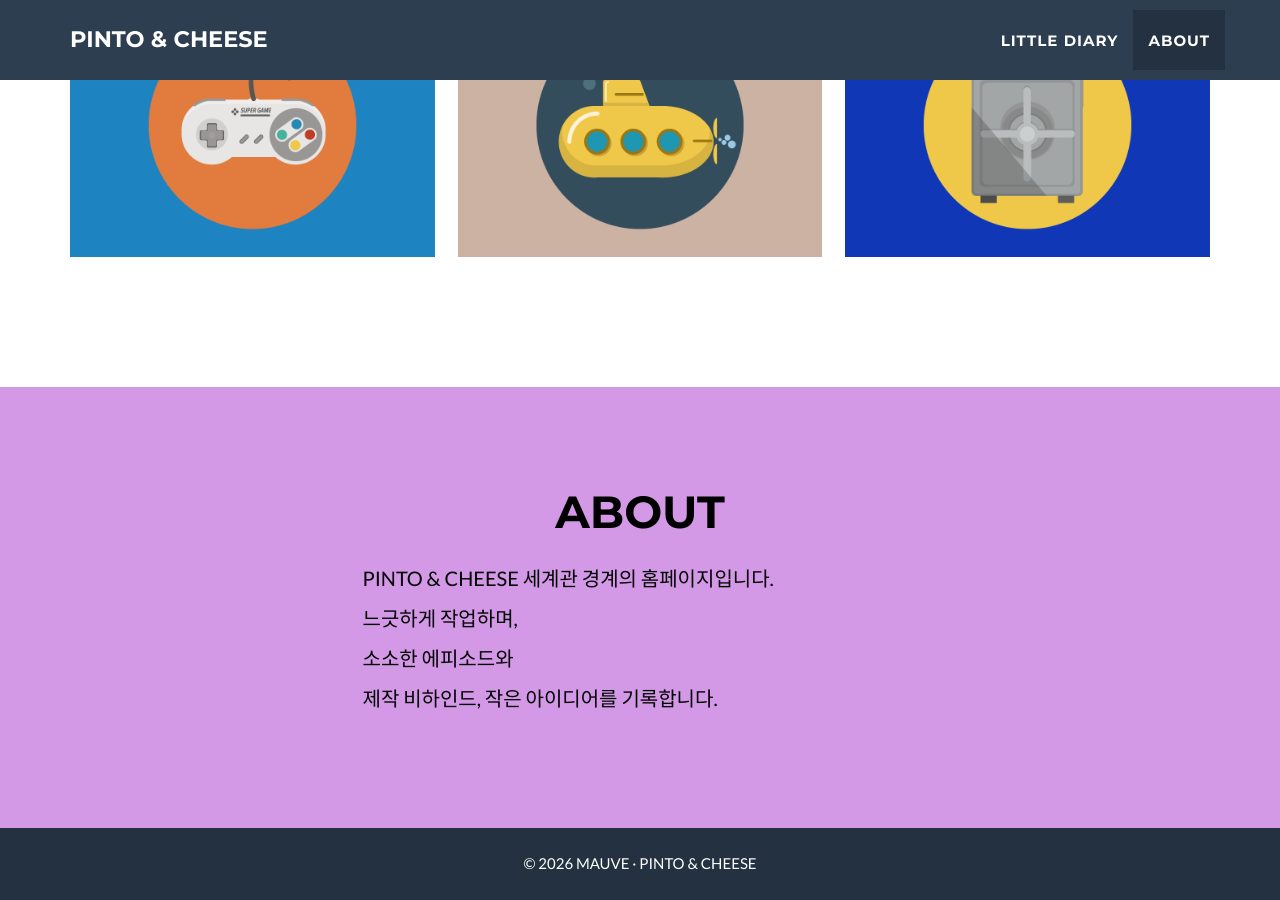
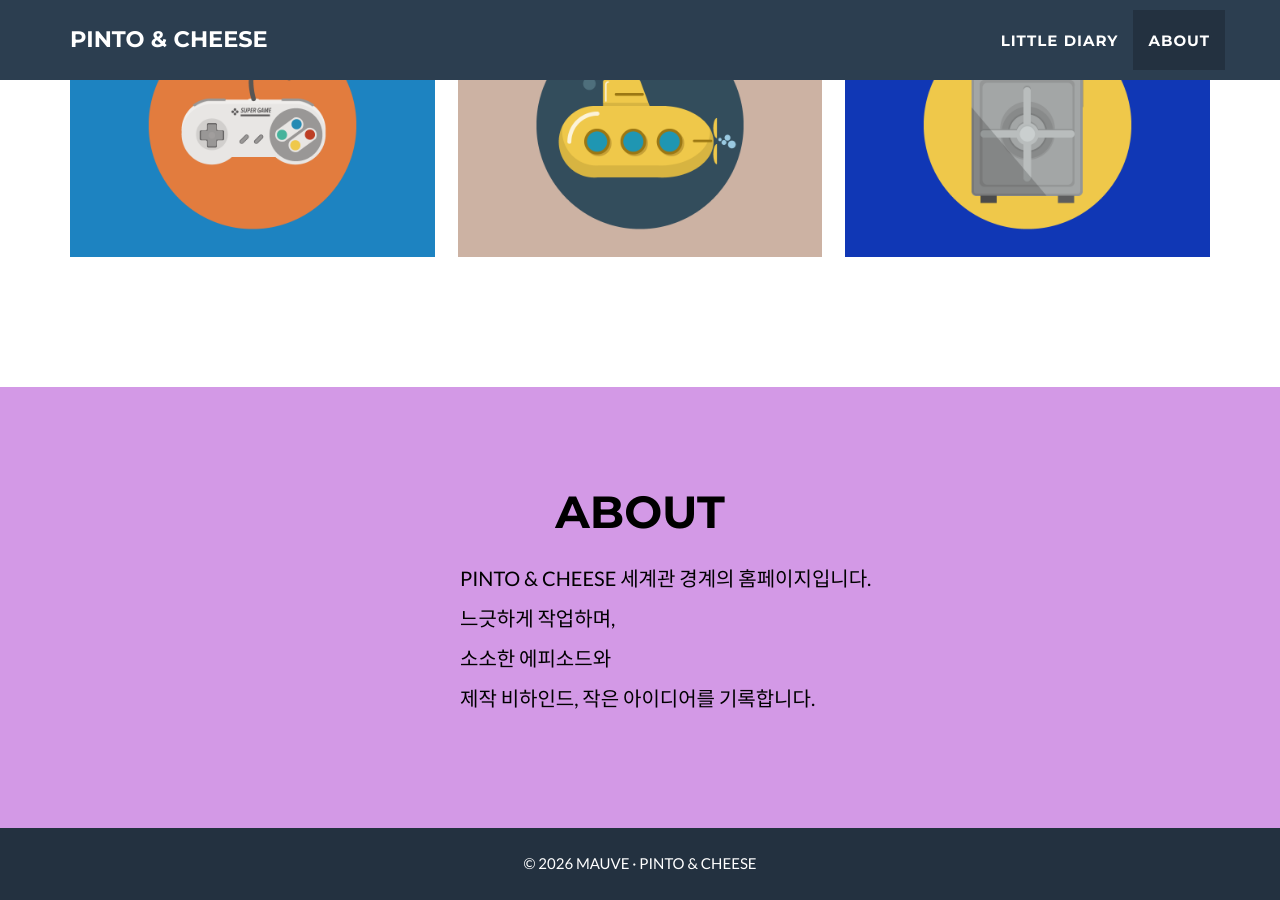
Before and after one commit to pintocheese/pintocheese.github.io, a Jekyll site: the page built from _posts/2014-07-18-project-1.markdown, in a window 1280 px wide and 900 px high, scrolled down 2544 px. Built offline with Jekyll 4.4.1, drawn with Linux system fonts in a browser that asks for light colours.

Commit message:
Update about.html

```diff
--- a/_includes/about.html
+++ b/_includes/about.html
@@ -8,7 +8,7 @@
     </div>
 
     <div class="row">
-      <div class="col-lg-6 col-lg-offset-3">
+      <div class="col-lg-6 col-lg-offset-4">
         <p>
           PINTO & CHEESE 세계관 경계의 홈페이지입니다.<br>
           느긋하게 작업하며,<br>
```
